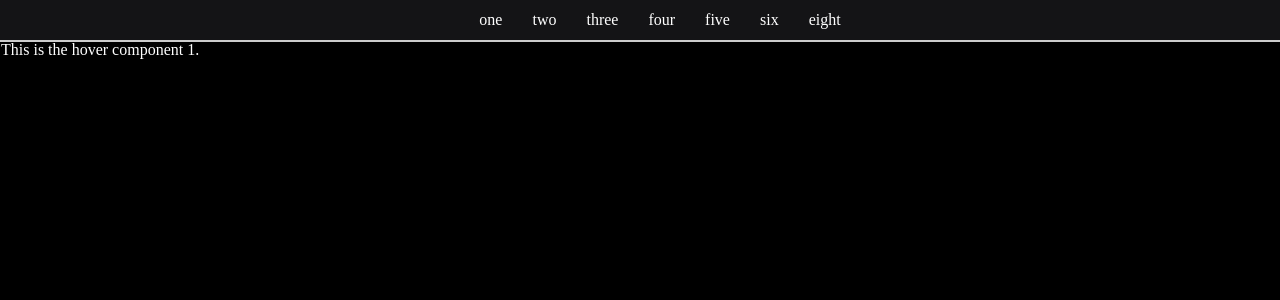
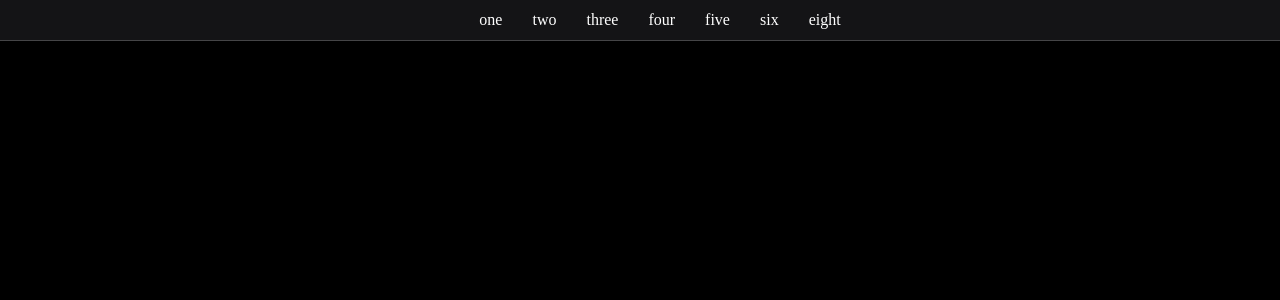
Before and after one commit to GarenB/to-do-tracker, a React (Create React App) app: page / in a window 1280 px wide. Shown: the top 300 px of the page. Built offline with nearby package versions, Linux system fonts and the light colour scheme.

Commit message:
created subSection header component

```diff
--- /dev/null
+++ b/src/components/header/sub-section/index.jsx
@@ -0,0 +1,13 @@
+import { Container, Text, InnerContainer } from "./style";
+
+const SubSection = ({ children }) => {
+  return (
+    <Container>
+      <InnerContainer>
+        <Text>{children}</Text>
+      </InnerContainer>
+    </Container>
+  );
+};
+
+export default SubSection;
--- /dev/null
+++ b/src/components/header/sub-section/style.js
@@ -0,0 +1,19 @@
+import styled from "styled-components";
+
+export const Container = styled.div`
+  background-color: grey;
+  height: inherit;
+  width: inherit;
+  overflow: hidden;
+`;
+
+export const InnerContainer = styled.div`
+  text-color: white;
+  height: inherit;
+  max-width: 1024px;
+  margin: 0 auto;
+`;
+
+export const Text = styled.div`
+  text-color: white;
+`;
--- a/src/containers/header/index.jsx
+++ b/src/containers/header/index.jsx
@@ -1,4 +1,5 @@
 import { Container, Ul, Li, HoverComponent } from "./style";
+import SubSection from "../../components/header/sub-section";
 
 const Header = () => {
   return (
@@ -7,10 +8,15 @@ const Header = () => {
         <Li>
           one
           <HoverComponent>
-            <div>This is the hover component 1.</div>
+            <SubSection>one one</SubSection>
           </HoverComponent>
         </Li>
-        <Li>two</Li>
+        <Li>
+          two
+          <HoverComponent>
+            <SubSection>two one</SubSection>
+          </HoverComponent>
+        </Li>
         <Li>three</Li>
         <Li>four</Li>
         <Li>five</Li>
--- a/src/containers/header/style.js
+++ b/src/containers/header/style.js
@@ -29,7 +29,6 @@ export const HoverComponent = styled.div`
   top: 100%;
   left: 0;
   z-index: 999;
-  border: 1px solid #ccc;
   transition: height 0.5s ease-out;
 `;
 
```
